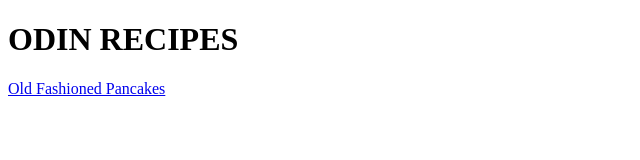
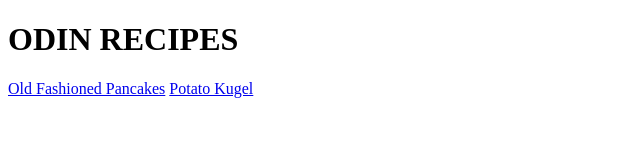
Before and after one commit to Fleeric/odin-recipes, a plain HTML site: page index.html in a window 1280 px wide. Shown: the whole page, without its empty margins (0-640 px from the left). Drawn offline with Linux system fonts and the light colour scheme.

Commit message:
Added potatokugel.html recipe

```diff
--- a/index.html
+++ b/index.html
@@ -8,6 +8,6 @@
 <body>
     <h1>ODIN RECIPES</h1>
     <a href="recipes/pancakes.html">Old Fashioned Pancakes</a>
-
+    <a href="recipes/potatokugel.html">Potato Kugel</a>
 </body>
 </html>
```
